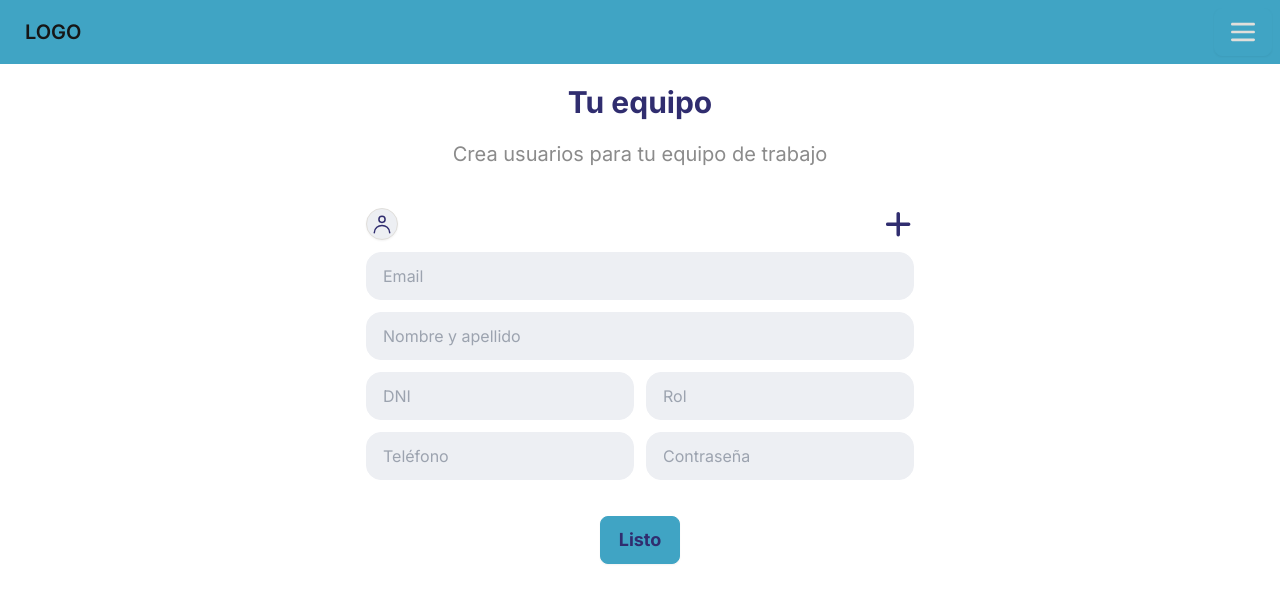
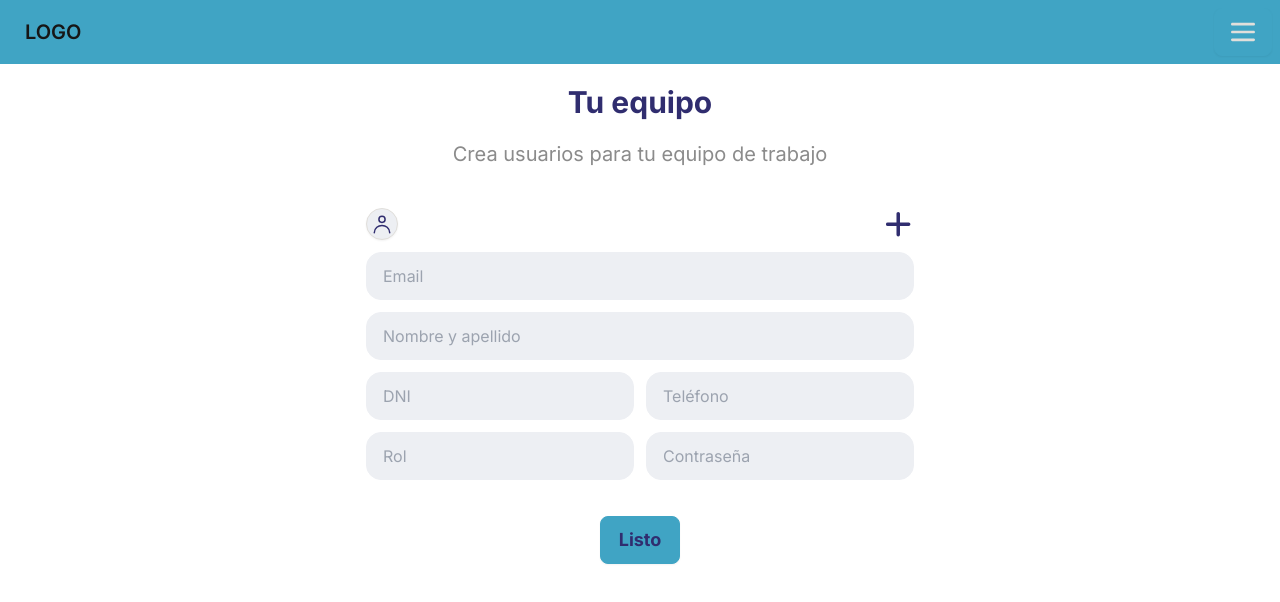
Before and after one commit to No-Country/s12-09-ft-node-react, a Next.js app in the folder frontend/: page /mechanic in a window 1280 px wide. Shown: the top 602 px of the page. Built offline with nearby package versions, Linux system fonts and the light colour scheme.

Commit message:
add formik, yup and sweetalert to mechanic page

```diff
--- a/frontend/src/app/mechanic/page.tsx
+++ b/frontend/src/app/mechanic/page.tsx
@@ -1,35 +1,144 @@
+'use client';
+
 import { input as Input } from '@/components';
 import { PlusIcon, UserIcon } from '@/assets/icons';
 import Image from 'next/image';
+import { useFormik } from 'formik';
+import * as yup from 'yup';
+import swal from 'sweetalert';
+
+const basicSchema = yup.object().shape({
+  email: yup.string().email('Plesase enter a valid email').required('Required'),
+  fullName: yup.string().required('Required'),
+  dni: yup.number().positive().integer().required('Required'),
+  phone: yup.number().positive().integer().required('Required'),
+  rol: yup.string().required('Required'),
+  password: yup.string().min(5).required('Required'),
+});
 
 export default function MechanicPage() {
+  const { values, errors, touched, handleChange, handleBlur, handleSubmit } =
+    useFormik({
+      initialValues: {
+        email: '',
+        fullName: '',
+        dni: '',
+        phone: '',
+        rol: '',
+        password: '',
+      },
+      validationSchema: basicSchema,
+      onSubmit: values => {
+        console.log(values);
+        swal("Mecanico guardado", '( simulacion no tiene endpoint )', 'success');
+      },
+    });
+
   return (
-    <div className='flex flex-col justify-center items-center m-5 gap-5 [&>div]:mt-5'>
+    <form
+      onSubmit={handleSubmit}
+      autoComplete='off'
+      className='flex flex-col justify-center items-center m-5 gap-5 [&>div]:mt-5'
+    >
       <h1 className='text-3xl font-bold text-secondary'>Tu equipo</h1>
       <h2 className='text-xl text-center text-accent'>
         Crea usuarios para tu equipo de trabajo
       </h2>
       <div className='flex flex-col gap-3'>
         <div className='flex justify-between'>
-            <button className='btn btn-sm btn-circle bg-base-300'><Image src={UserIcon} alt='user icon'/></button>
-            <button className='btn btn-sm btn-circle btn-ghost'><Image src={PlusIcon} alt='plus icon'/></button>
+          <button type='button' className='btn btn-sm btn-circle bg-base-300'>
+            <Image src={UserIcon} alt='user icon' />
+          </button>
+          <button type='button' className='btn btn-sm btn-circle btn-ghost' onClick={() => {swal("Agregar un nuevo mecanico", '( guarda el anterior y crea uno nuevo )', 'info');}}>
+            <Image src={PlusIcon} alt='plus icon' />
+          </button>
         </div>
-        <Input name='email' placeholder='Email' type='text' />
-        <Input name='name' placeholder='Nombre y apellido' type='text' />
+        <Input
+          className={
+            errors.email && touched.email ? 'input-error border-error' : ''
+          }
+          value={values.email}
+          handleBlur={handleBlur}
+          handleChange={handleChange}
+          name='email'
+          placeholder='Email'
+          type='text'
+        />
+
+        <Input
+          className={
+            errors.fullName && touched.fullName
+              ? 'input-error border-error'
+              : ''
+          }
+          value={values.fullName}
+          handleBlur={handleBlur}
+          handleChange={handleChange}
+          name='fullName'
+          placeholder='Nombre y apellido'
+          type='text'
+        />
         <div className='flex flex-row gap-3'>
           <div className='flex-1 flex flex-col gap-3'>
-            <Input name='dni' placeholder='DNI' type='text' />
-            <Input name='phone' placeholder='Teléfono' type='text' />
+            <Input
+              className={
+                errors.dni && touched.dni ? 'input-error border-error' : ''
+              }
+              value={values.dni}
+              handleBlur={handleBlur}
+              handleChange={handleChange}
+              name='dni'
+              placeholder='DNI'
+              type='text'
+            />
+            <Input
+              className={
+                errors.rol && touched.rol ? 'input-error border-error' : ''
+              }
+              value={values.rol}
+              handleBlur={handleBlur}
+              handleChange={handleChange}
+              name='rol'
+              placeholder='Rol'
+              type='text'
+            />
           </div>
           <div className='flex-1  flex flex-col gap-3'>
-            <Input name='rol' placeholder='Rol' type='text' />
-            <Input name='password' placeholder='Contraseña' type='text' />
+            <Input
+              className={
+                errors.phone && touched.phone ? 'input-error border-error' : ''
+              }
+              value={values.phone}
+              handleBlur={handleBlur}
+              handleChange={handleChange}
+              name='phone'
+              placeholder='Teléfono'
+              type='text'
+            />
+            <Input
+              className={
+                errors.password && touched.password
+                  ? 'input-error border-error'
+                  : ''
+              }
+              value={values.password}
+              handleBlur={handleBlur}
+              handleChange={handleChange}
+              name='password'
+              placeholder='Contraseña'
+              type='password'
+            />
           </div>
         </div>
         <div className='flex justify-center mt-6'>
-        <button className='btn w-20 text-lg font-bold btn-primary text-secondary'>Listo</button>
+          <button
+            type='submit'
+            className='btn w-20 text-lg font-bold btn-primary text-secondary'
+          >
+            Listo
+          </button>
         </div>
       </div>
-    </div>
+    </form>
   );
 }
--- a/frontend/src/components/input.tsx
+++ b/frontend/src/components/input.tsx
@@ -1,15 +1,37 @@
+import { ChangeEventHandler } from 'react';
+
 interface InputProps {
-    name?:string,
-    placeholder?:string,
-    type?:string,
-    className?:string
+  name?: string;
+  placeholder?: string;
+  type?: string;
+  className?: string;
+  handleChange?: ChangeEventHandler;
+  handleBlur?: ChangeEventHandler;
+  value?: string;
 }
 
-export const input = ({name,placeholder,type, className} : InputProps) => {
+export const input = ({
+  name,
+  placeholder,
+  type,
+  className,
+  handleChange,
+  handleBlur,
+  value,
+}: InputProps) => {
   return (
     <div>
-        {/* <label htmlFor={label}>{label}</label> */}
-        <input  className="input input-bordered w-full rounded-[15px] bg-base-300 border-base-300 " placeholder={placeholder} name={name}  type={type}/>
+      {/* <label htmlFor={label}>{label}</label> */}
+      <input
+        onChange={handleChange}
+        onBlur={handleBlur}
+        value={value}
+        className={`input input-bordered w-full rounded-[15px] bg-base-300 border-base-300 ${className}`}
+        placeholder={placeholder}
+        name={name}
+        type={type}
+      />
+      {/* {(errors.email && touched.email) && <p className='text-error text-xs mt-[-7px]'>{errors.email}</p> } */}
     </div>
-  )
-}
+  );
+};
```
